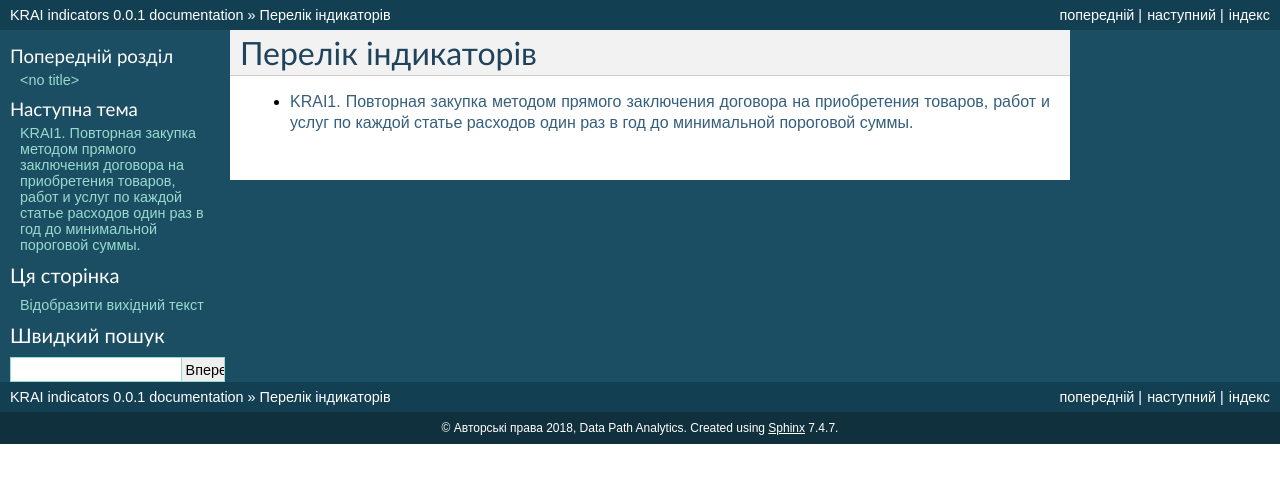
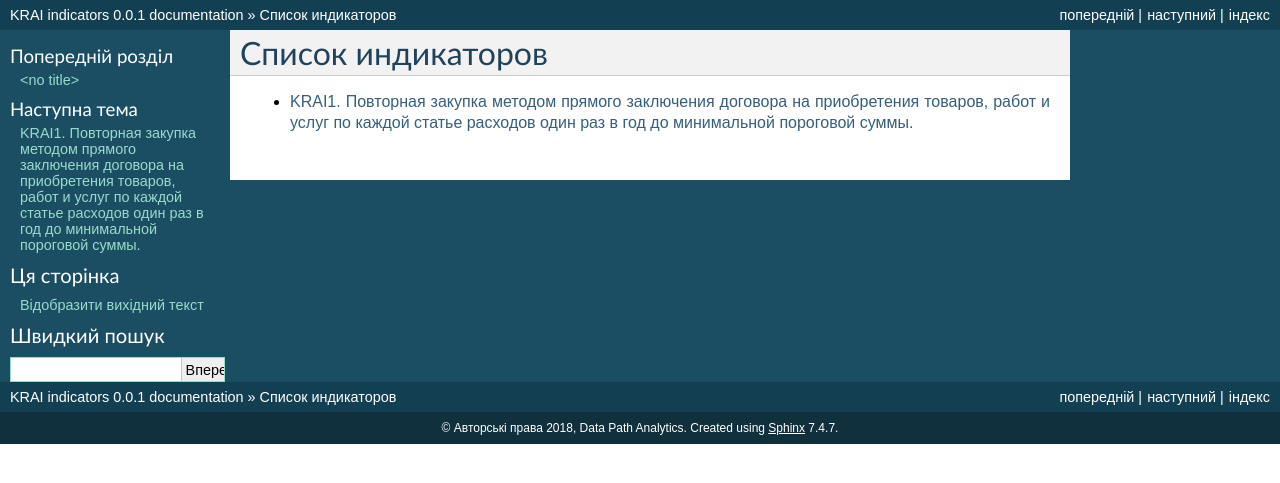
Before and after one commit to dbolshev/Kyrgyzstan-indicators, a Sphinx documentation site: the page built from docs/indicators.rst, in a window 1280 px wide. Shown: the top 483 px of the page. Built offline with Sphinx 7.4.7, drawn with Linux system fonts in a browser that asks for light colours; pages that are not in the unit, such as notebooks, are missing from menus.

Commit message:
Update indicators.rst

```diff
--- a/docs/indicators.rst
+++ b/docs/indicators.rst
@@ -1,6 +1,6 @@
-===================
-Перелік індикаторів
-===================
+==================
+Список индикаторов
+==================
 .. toctree::
    :maxdepth: 1
 
```
